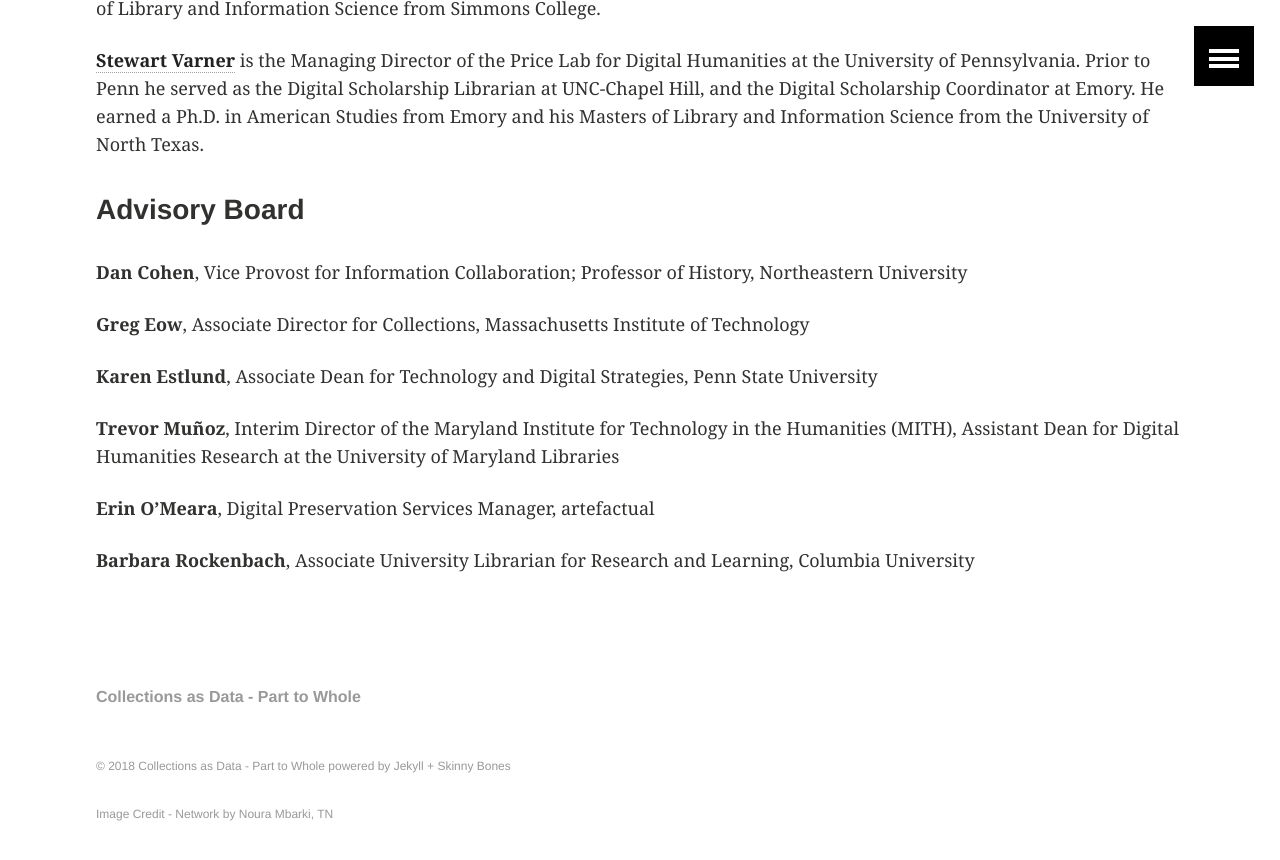
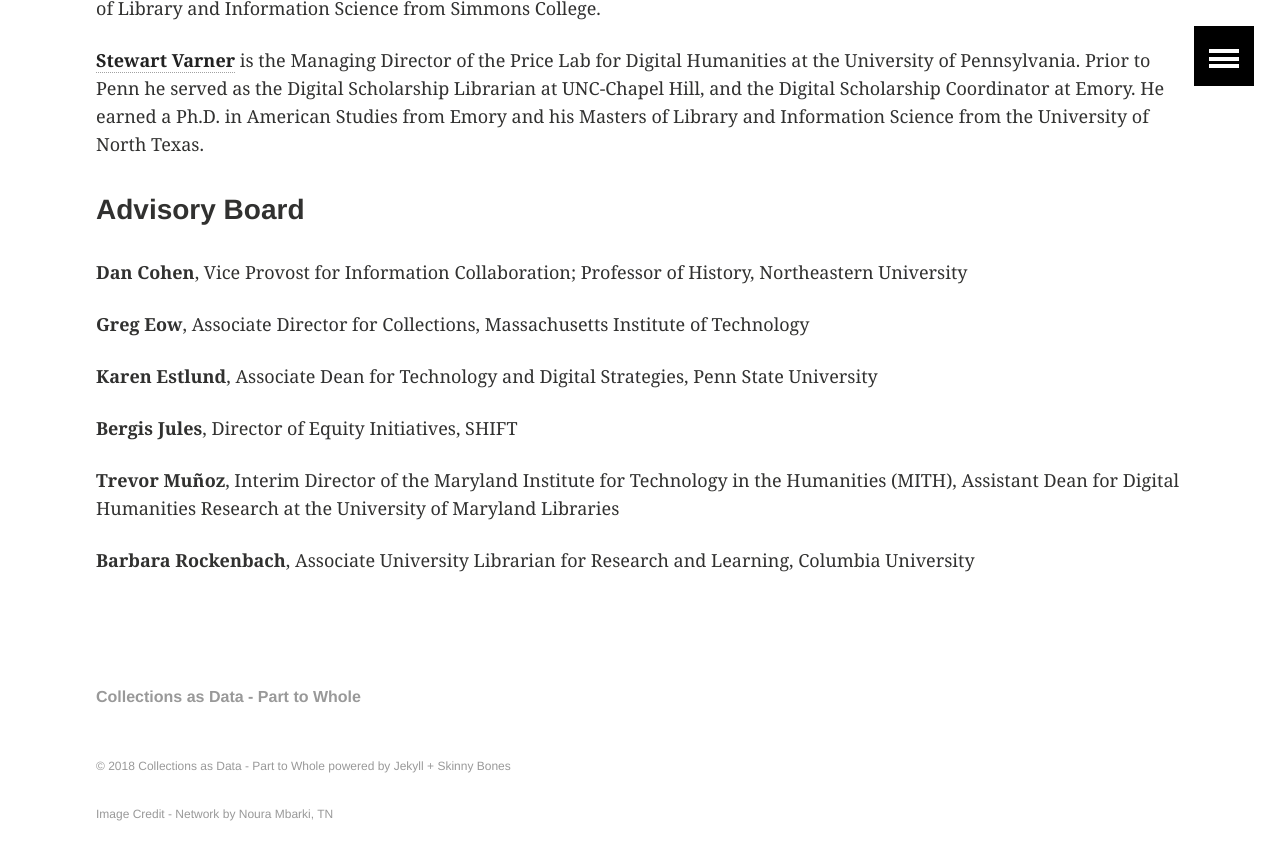
Before and after one commit to collectionsasdata/part2whole, a Jekyll site: the page built from team.md, in a window 1280 px wide and 900 px high, scrolled down 871 px. Shown: the top 860 px of the window. Built offline with Jekyll 4.4.1, drawn with Linux system fonts in a browser that asks for light colours.

Commit message:
Update team.md

```diff
--- a/team.md
+++ b/team.md
@@ -22,9 +22,10 @@ title:  "Team"
 **Karen Estlund**, Associate Dean for Technology and Digital Strategies, Penn State University
 
 
+**Bergis Jules**, Director of Equity Initiatives, SHIFT
+
+
 **Trevor Muñoz**, Interim Director of the Maryland Institute for Technology in the Humanities (MITH), Assistant Dean for Digital Humanities Research at the University of Maryland Libraries
 
 
-**Erin O'Meara**, Digital Preservation Services Manager, artefactual
-
 **Barbara Rockenbach**, Associate University Librarian for Research and Learning, Columbia University
```
